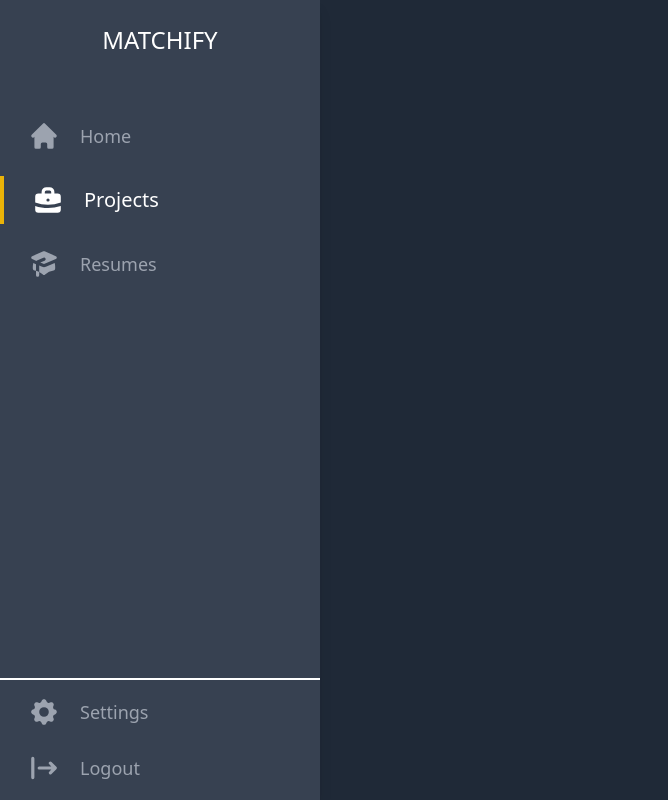
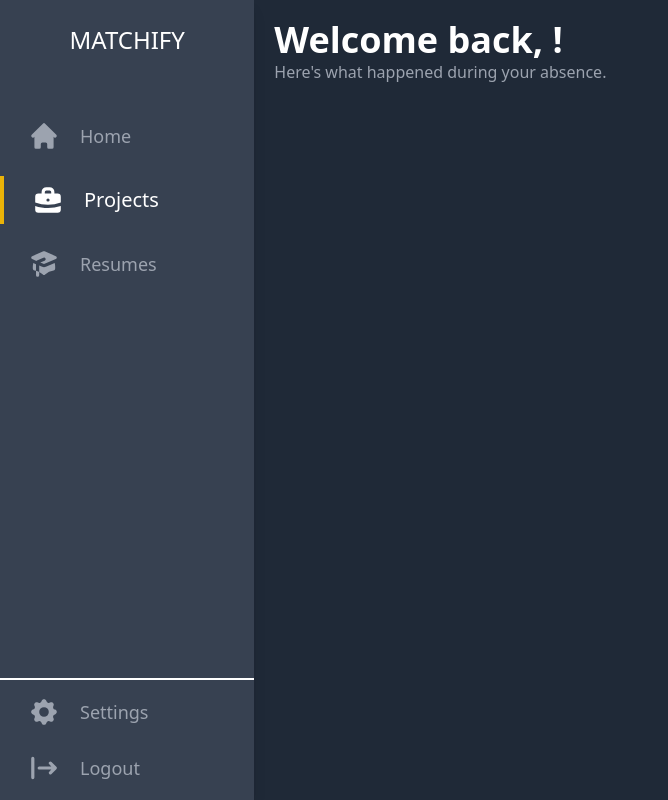
Before and after one commit to Nigeljanssens220/ibs-matchmaking, a Next.js app: page /dashboard/projects in a window 1280 px wide. Shown: the whole page, without its empty margins (0-668 px from the left). Built offline with nearby package versions, Linux system fonts and the light colour scheme; no server answers.

Commit message:
create dashboard layout that will be reused across different pages

```diff
--- /dev/null
+++ b/src/components/Layout/Dashboard/index.tsx
@@ -0,0 +1,30 @@
+import { SidebarItems } from '@/lib/DashboardSidebar'
+import Sidebar from '@/components/Sidebar'
+import Menu from '@/components/Menu'
+import Typography from '@/components/Typography'
+import { dashboardHeaders } from '@/lib/dashboardHeaders'
+import { useSession } from 'next-auth/react'
+import { FC } from 'react'
+
+const DashboardLayout: FC = ({ children }) => {
+    const { data: session } = useSession()
+
+    return (
+        <main className="bg-gray-800 h-screen overflow-hidden relative">
+            <div className="flex flex-col w-full ">
+                <div className="flex items-center justify-between p-5 lg:hidden bg-gray-700">
+                    <Typography variant="h3" weight="medium">
+                        MATCHIFY
+                    </Typography>
+                    <Menu items={dashboardHeaders} />
+                </div>
+            </div>
+            <div className="flex">
+                <Sidebar label="MATCHIFY" items={SidebarItems} />
+                {children}
+            </div>
+        </main>
+    )
+}
+
+export default DashboardLayout
--- /dev/null
+++ b/src/components/Layout/Home/index.tsx
@@ -0,0 +1,5 @@
+const HomeLayout = () => {
+    return <div>index</div>
+}
+
+export default HomeLayout
--- a/src/pages/dashboard/index.tsx
+++ b/src/pages/dashboard/index.tsx
@@ -1,3 +1,4 @@
+import DashboardLayout from '@/components/Layout/Dashboard'
 import Menu from '@/components/Menu'
 import Sidebar from '@/components/Sidebar'
 import Typography from '@/components/Typography'
@@ -10,17 +11,8 @@
 const Dashboard: NextPage = () => {
     const { data: session } = useSession()
     return (
-        <main className="bg-gray-800 h-screen overflow-hidden relative">
-            <div className="flex items-start justify-between">
-                <Sidebar label="MATCHIFY" items={SidebarItems} />
-                <div className="flex flex-col w-full ">
-                    <div className="flex items-center justify-between p-5 lg:hidden bg-gray-700">
-                        <Typography variant="h3" weight="medium">
-                            MATCHIFY
-                        </Typography>
-                        <Menu items={dashboardHeaders} />
-                    </div>
-                    <div className="overflow-auto no-scrollbar h-screen p-4 md:px-8 ">
+        <DashboardLayout>
+            <div className="overflow-auto no-scrollbar h-screen w-full p-4 md:px-8 ">
                 <h1 className="text-4xl font-semibold text-white">
                     Welcome back, {session?.user?.name?.split(' ')[0]}!
                 </h1>
@@ -632,9 +624,7 @@
                     </div>
                 </div>
             </div>
-                </div>
-            </div>
-        </main>
+        </DashboardLayout>
     )
 }
 
--- a/src/pages/dashboard/projects.tsx
+++ b/src/pages/dashboard/projects.tsx
@@ -1,30 +1,23 @@
 import { NextPage } from 'next'
 import React from 'react'
 
-import { SidebarItems } from '@/lib/DashboardSidebar'
-import Sidebar from '@/components/Sidebar'
-import Menu from '@/components/Menu'
-import Typography from '@/components/Typography'
-import { dashboardHeaders } from '@/lib/dashboardHeaders'
 import { useSession } from 'next-auth/react'
+import DashboardLayout from '@/components/Layout/Dashboard'
 
 const Projects: NextPage = () => {
     const { data: session } = useSession()
     console.log(session)
     return (
-        <main className="bg-gray-800 h-screen overflow-hidden relative">
-            <div className="flex flex-col w-full ">
-                <div className="flex items-center justify-between p-5 lg:hidden bg-gray-700">
-                    <Typography variant="h3" weight="medium">
-                        MATCHIFY
-                    </Typography>
-                    <Menu items={dashboardHeaders} />
-                </div>
+        <DashboardLayout>
+            <div className="flex flex-col w-full p-5 h-screen">
+                <h1 className="text-4xl font-semibold text-white">
+                    Welcome back, {session?.user?.name?.split(' ')[0]}!
+                </h1>
+                <h2 className="text-md text-gray-400">
+                    Here&#x27;s what happened during your absence.
+                </h2>
             </div>
-            <div className="flex items-start justify-between">
-                <Sidebar label="MATCHIFY" items={SidebarItems} />
-            </div>
-        </main>
+        </DashboardLayout>
     )
 }
 
--- a/src/pages/dashboard/resumes.tsx
+++ b/src/pages/dashboard/resumes.tsx
@@ -1,13 +1,23 @@
+import DashboardLayout from '@/components/Layout/Dashboard'
 import Sidebar from '@/components/Sidebar'
 import { SidebarItems } from '@/lib/DashboardSidebar'
 import { NextPage } from 'next'
+import { useSession } from 'next-auth/react'
 import React from 'react'
 
 const Resumes: NextPage = () => {
+    const { data: session } = useSession()
     return (
-        <div className="flex items-start justify-between">
-            <Sidebar label="MATCHIFY" items={SidebarItems} />
-        </div>
+        <DashboardLayout>
+            <div className="flex flex-col w-full p-5 h-screen">
+                <h1 className="text-4xl font-semibold text-white">
+                    Welcome back, {session?.user?.name?.split(' ')[0]}!
+                </h1>
+                <h2 className="text-md text-gray-400">
+                    Here&#x27;s what happened during your absence.
+                </h2>
+            </div>
+        </DashboardLayout>
     )
 }
 
--- a/src/pages/dashboard/settings.tsx
+++ b/src/pages/dashboard/settings.tsx
@@ -1,13 +1,23 @@
+import DashboardLayout from '@/components/Layout/Dashboard'
 import Sidebar from '@/components/Sidebar'
 import { SidebarItems } from '@/lib/DashboardSidebar'
 import { NextPage } from 'next'
+import { useSession } from 'next-auth/react'
 import React from 'react'
 
 const Settings: NextPage = () => {
+    const { data: session } = useSession()
     return (
-        <div className="flex items-start justify-between">
-            <Sidebar label="MATCHIFY" items={SidebarItems} />
-        </div>
+        <DashboardLayout>
+            <div className="flex flex-col w-full p-5 h-screen">
+                <h1 className="text-4xl font-semibold text-white">
+                    Welcome back, {session?.user?.name?.split(' ')[0]}!
+                </h1>
+                <h2 className="text-md text-gray-400">
+                    Here&#x27;s what happened during your absence.
+                </h2>
+            </div>
+        </DashboardLayout>
     )
 }
 
```
Lines whose indentation alone changed are shown as unchanged.
